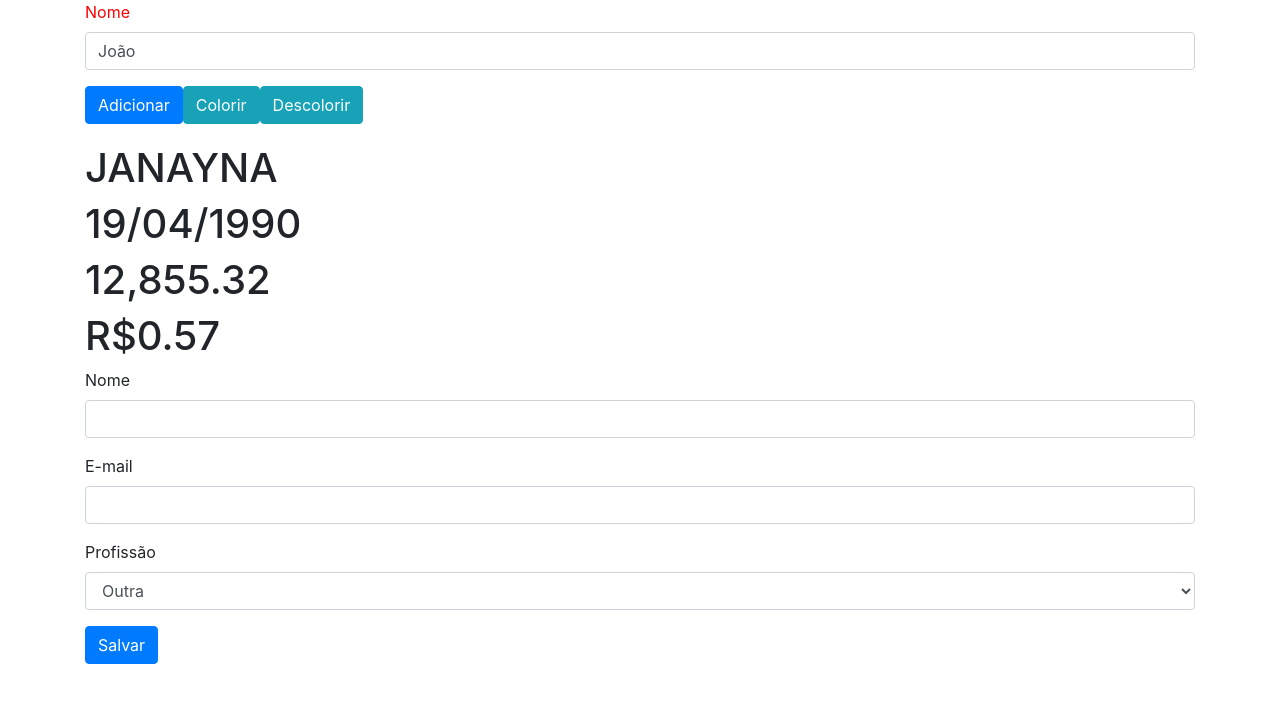
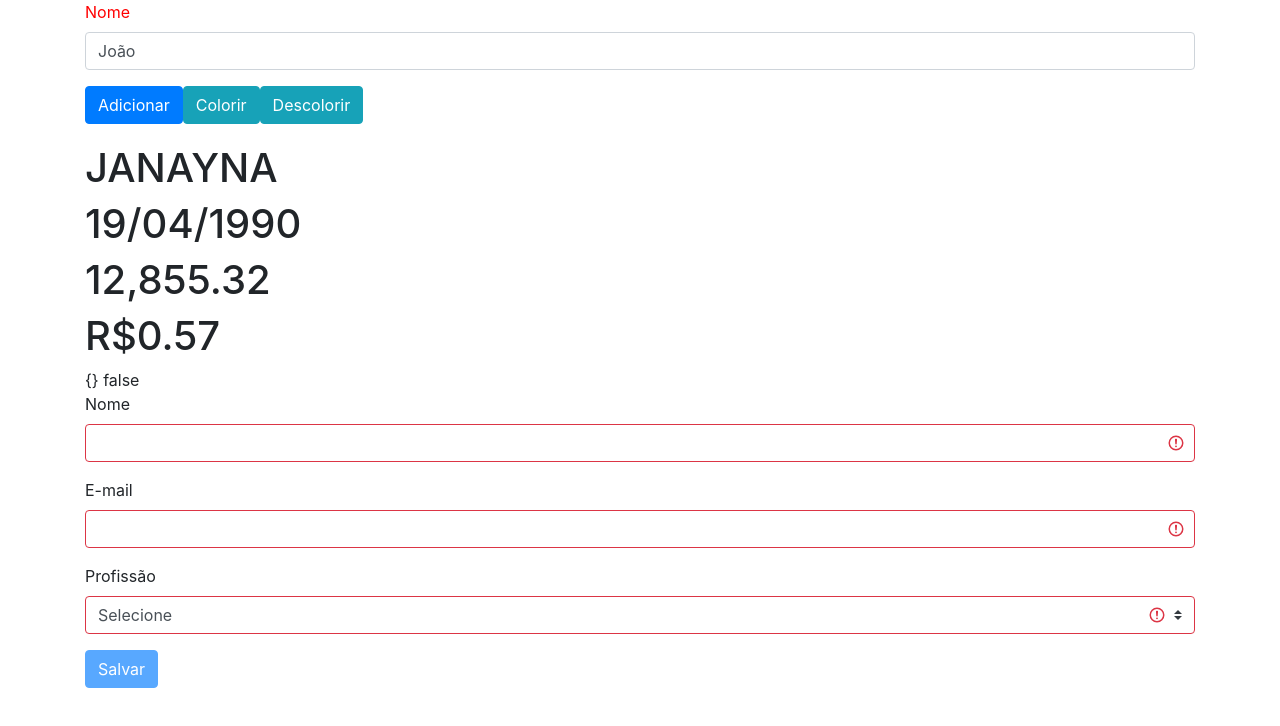
Before and after one commit to janfernandes/primeiros-passos-angular, an Angular app: page / in a window 1280 px wide. Shown: the top 726 px of the page. Built offline with nearby package versions, Linux system fonts and the light colour scheme.

Commit message:
aula 12.13

```diff
--- a/src/app/envio-form/envio-form.component.css
+++ b/src/app/envio-form/envio-form.component.css
@@ -0,0 +1,3 @@
+/*input.ng-invalid.ng-touched,  select.ng-invalid.ng-touched{*/
+/*  border: 1px solid red;*/
+/*}*/
--- a/src/app/envio-form/envio-form.component.html
+++ b/src/app/envio-form/envio-form.component.html
@@ -1,26 +1,43 @@
 <div class="container">
 
-  <form #usuarioForm="ngForm" (ngSubmit)="salvar(usuarioForm)">
+  {{cliente | json}}
+  {{usuarioForm.valid}}
+
+  <div *ngIf="usuarioForm.invalid && usuarioForm.dirty" class="alert alert-danger">
+    Preencha todos os campos corretamente.
+  </div>
+
+  <form class="was-validated" autocomplete="off" #usuarioForm="ngForm" (ngSubmit)="salvar(usuarioForm)">
+
     <div class="form-group">
-      <label class="form-control-label">Nome</label>
-      <input type="text" class="form-control" name="nome" ngModel>
+      <label class="control-label">Nome</label>
+      <!--      two way data binding em [(ngModel)] = "cliente.nome"-->
+      <input type="text" class="form-control" name="nome" [(ngModel)]="cliente.nome"
+             required minlength="10" #nome="ngModel">
+      <div *ngIf="nome.hasError('required') && nome.touched" class="invalid-feedback">Informe um nome</div>
+      <div *ngIf="nome.hasError('minlength') && nome.touched" class="invalid-feedback">O nome deve ser completo
+      </div>
     </div>
 
     <div class="form-group">
       <label class="form-control-label">E-mail</label>
-      <input type="text" class="form-control" name="email" ngModel>
+      <input type="email" class="form-control" name="email" required valid email ngModel #email="ngModel">
+      <div *ngIf="email.invalid && email.touched" class="invalid-feedback">Informe um e-mail válido</div>
     </div>
+
 
     <div class="form-group">
       <label class="form-control-label">Profissão</label>
-<!--      one way binding com  [ngModel]="profissao" ja seleciona a opcao definida em profissao-->
-      <select class="form-control" name="profissao" [ngModel]="profissao">
+      <!--      one way binding com  [ngModel]="profissao" ja seleciona a opcao definida em profissao-->
+      <!--      [ngModel]="prof"  ja seleciona uma opcao da variavel prof-->
+      <select class="custom-select" name="profissao" required ngModel #prof="ngModel">
         <option value="">Selecione</option>
-        <option *ngFor="let profissao of profissoes" [value]="profissao">{{profissao}}</option>
+        <option *ngFor="let profissao of profissoes" [value]="profissao">{{profissao}} </option>
       </select>
+      <div *ngIf="prof.invalid && prof.touched" class="invalid-feedback">Informe uma profissão</div>
     </div>
 
-    <button type="submit" class="btn btn-primary">Salvar</button>
+    <button type="submit" class="btn btn-primary" [disabled]="usuarioForm.invalid">Salvar</button>
   </form>
 
 </div>
--- a/src/app/envio-form/envio-form.component.ts
+++ b/src/app/envio-form/envio-form.component.ts
@@ -1,5 +1,11 @@
 import { Component } from '@angular/core';
 import {NgForm} from '@angular/forms';
+
+class Cliente {
+  nome: string;
+  email: string;
+  profissao: string;
+}
 
 @Component({
   selector: 'app-envio-form',
@@ -7,11 +13,16 @@ import {NgForm} from '@angular/forms';
   styleUrls: ['./envio-form.component.css']
 })
 export class EnvioFormComponent{
-  profissao = 'Outra';
+  cliente = new Cliente();
+  prof = 'Outra';
   profissoes = ['Programador', 'Empresário', 'Outra'];
 
   salvar(form: NgForm) {
+    // this.cliente.nome = form.value.nome;
+    // this.cliente.email = form.value.email;
+    // this.cliente.profissao = form.value.profissao;
     console.log(form);
+    form.reset({profissao: ''});
   }
 
 }
```
